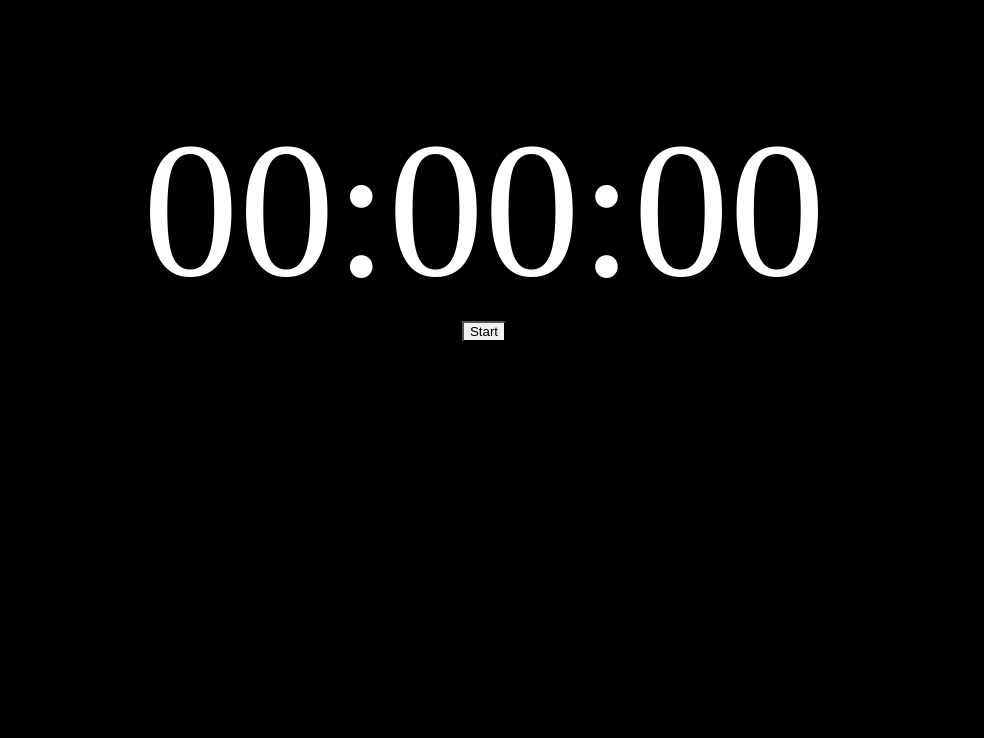
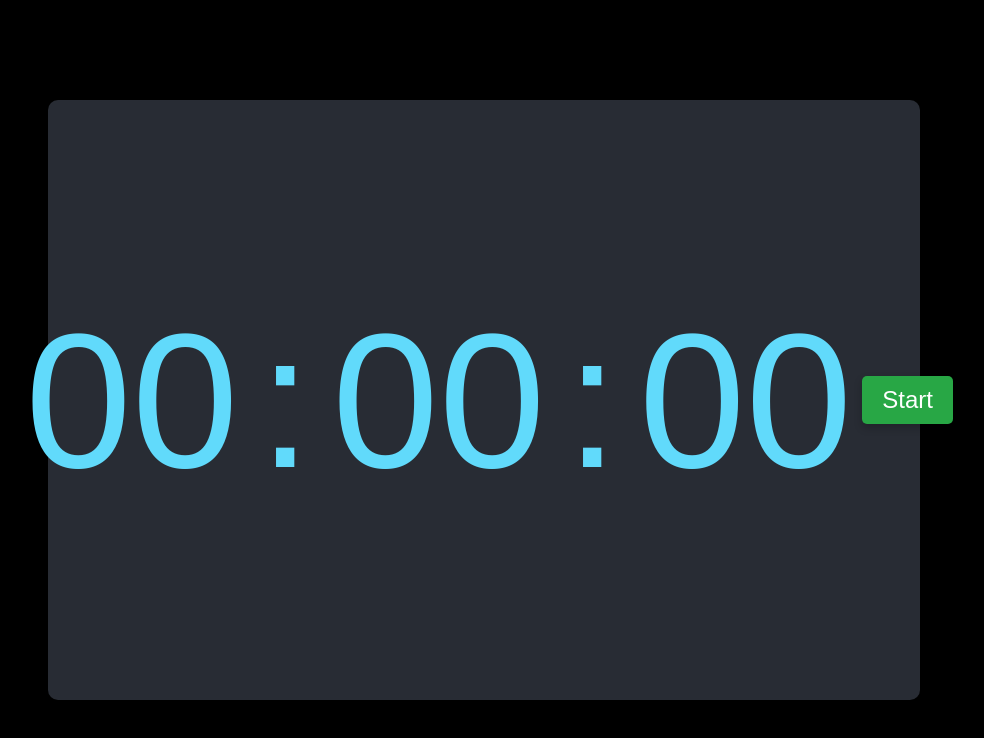
Before and after one commit to deepakpatil26/react_stopwatch, a React (Create React App) app: page / in a window 1280 px wide. Shown: the top 738 px of the page, without its empty margins (156-1140 px from the left). Built offline with nearby package versions, Linux system fonts and the light colour scheme.

Commit message:
Updated CSS for stopwatch buttons

```diff
--- a/src/Stopwatch.css
+++ b/src/Stopwatch.css
@@ -3,56 +3,113 @@
   height: 100%;
   display: flex;
   flex-direction: column;
+  justify-content: center; /* Center vertically */
+  align-items: center; /* Center horizontally */
+  background-color: #282c34; /* Dark background for contrast */
+  color: #ffffff;
+  font-family: "Arial", sans-serif;
+  padding: 20px; /* Add some padding */
+  border-radius: 10px; /* Rounded corners */
+  box-shadow: 0 0 20px rgba(0, 0, 0, 0.5); /* Soft shadow */
 }
 
 .Stopwatch-display {
   flex: 1;
-  order: 1;
-  align-self: auto;
-  width: 100%;
-  height: 100%;
+  align-self: stretch; /* Make it stretch to fill the container */
+  display: flex;
+  justify-content: center;
+  align-items: center;
 }
 
 .Stopwatch-number {
-  color: #ffffff;
+  font-size: 5em; /* Large numbers */
+  color: #61dafb; /* Light blue color for numbers */
+  margin: 0 10px; /* Spacing between numbers */
 }
 
 .Stopwatch-button-group {
-  margin: 0 auto;
-  padding: 0 5px;
+  margin: 20px auto; /* Center the button group */
+  display: flex;
+  gap: 10px; /* Spacing between buttons */
 }
 
 .Stopwatch-button {
-  border-radius: 0;
-  box-shadow: none;
+  border-radius: 5px; /* Rounded button corners */
+  box-shadow: 0 4px 8px rgba(0, 0, 0, 0.2); /* Button shadow */
+  transition: background-color 0.3s, transform 0.3s; /* Smooth transitions */
+}
+
+.Stopwatch-button:hover {
+  transform: translateY(-2px); /* Lift button on hover */
+}
+
+.Stopwatch-button:active {
+  transform: translateY(1px); /* Slightly lower button when pressed */
 }
 
 @media (max-width: 575px) {
   .Stopwatch-number {
-    font-size: 2em;
+    font-size: 3em; /* Smaller font size for small screens */
   }
 }
 
 @media (min-width: 576px) {
   .Stopwatch-number {
-    font-size: 3em;
+    font-size: 5em; /* Medium font size for medium screens */
   }
 }
 
 @media (min-width: 768px) {
   .Stopwatch-number {
-    font-size: 6em;
+    font-size: 8em; /* Larger font size for large screens */
   }
 }
 
 @media (min-width: 992px) {
   .Stopwatch-number {
-    font-size: 9em;
+    font-size: 10em; /* Extra-large font size for extra-large screens */
   }
 }
 
 @media (min-width: 1200px) {
   .Stopwatch-number {
-    font-size: 12em;
+    font-size: 12em; /* Largest font size for largest screens */
   }
 }
+.Stopwatch-button-start {
+  background-color: #28a745; /* Green for Start */
+  color: #ffffff; /* White text */
+}
+
+.Stopwatch-button-stop {
+  background-color: #dc3545; /* Red for Stop */
+  color: #ffffff; /* White text */
+}
+
+.Stopwatch-button-reset {
+  background-color: #ffc107; /* Orange for Reset */
+  color: #282c34; /* Dark text color */
+}
+
+.Stopwatch-button-resume {
+  background-color: #007bff; /* Blue for Resume */
+  color: #ffffff; /* White text */
+}
+
+/* Common button styles */
+.Stopwatch-button {
+  border-radius: 5px; /* Rounded button corners */
+  box-shadow: 0 4px 8px rgba(0, 0, 0, 0.2); /* Button shadow */
+  font-size: 1.5em; /* Increase font size */
+  transition: background-color 0.3s, transform 0.3s; /* Smooth transitions */
+  padding: 10px 20px; /* Padding for buttons */
+  border: none; /* Remove default border */
+}
+
+.Stopwatch-button:hover {
+  opacity: 0.9; /* Slightly darker on hover */
+}
+
+.Stopwatch-button:active {
+  transform: translateY(1px); /* Slightly lower button when pressed */
+}
--- a/src/Stopwatch.js
+++ b/src/Stopwatch.js
@@ -72,6 +72,8 @@ class Stopwatch extends Component {
     let buttons = null;
     let started =
       this.getHours() > 0 || this.getMinutes() > 0 || this.getSeconds() > 0;
+    // In your render method, replace the button elements with the updated classes
+
     if (!this.state.tick && !started) {
       buttons = (
         <ButtonGroup justified>
@@ -80,7 +82,7 @@ class Stopwatch extends Component {
               bsStyle="info"
               bsSize="large"
               block
-              className="Stopwatch-button"
+              className="Stopwatch-button Stopwatch-button-start" // Added class
               onClick={this.startCounter}
             >
               Start
@@ -96,7 +98,7 @@ class Stopwatch extends Component {
               bsStyle="info"
               bsSize="large"
               block
-              className="Stopwatch-button"
+              className="Stopwatch-button Stopwatch-button-resume" // Added class
               onClick={this.resumeCounter}
             >
               Resume
@@ -106,7 +108,7 @@ class Stopwatch extends Component {
             <Button
               bsSize="large"
               block
-              className="Stopwatch-button"
+              className="Stopwatch-button Stopwatch-button-reset" // Added class
               onClick={this.resetCounter}
             >
               Reset
@@ -122,7 +124,7 @@ class Stopwatch extends Component {
               bsStyle="danger"
               bsSize="large"
               block
-              className="Stopwatch-button"
+              className="Stopwatch-button Stopwatch-button-stop" // Added class
               onClick={this.stopCounter}
             >
               Stop
@@ -132,7 +134,7 @@ class Stopwatch extends Component {
             <Button
               bsSize="large"
               block
-              className="Stopwatch-button"
+              className="Stopwatch-button Stopwatch-button-reset" // Added class
               onClick={this.resetCounter}
             >
               Reset
@@ -141,6 +143,7 @@ class Stopwatch extends Component {
         </ButtonGroup>
       );
     }
+
     return (
       <div className="Stopwatch">
         <Form className="Stopwatch-display">
```
